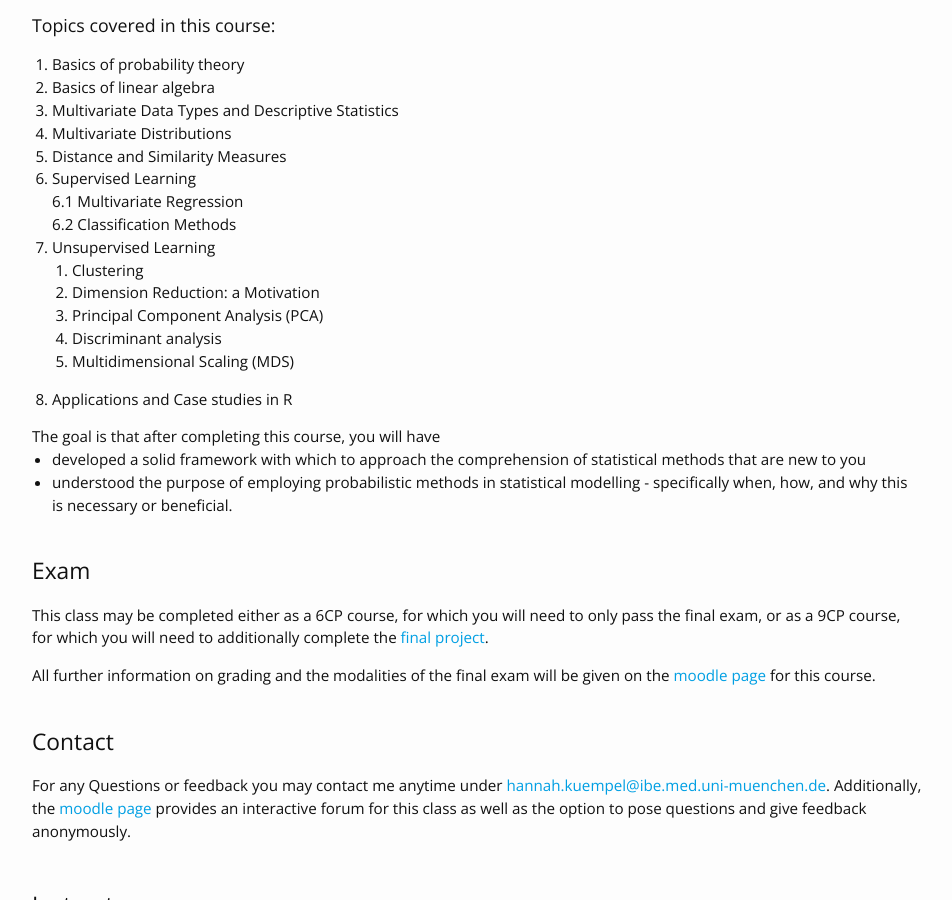
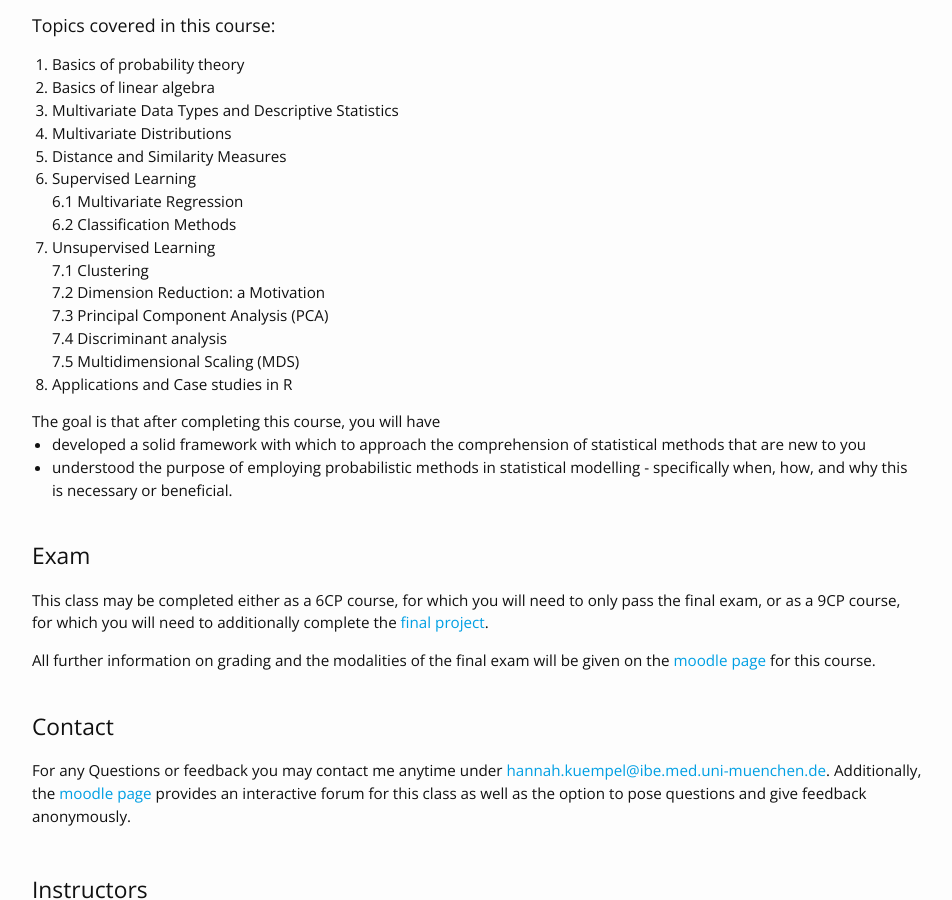
Before and after one commit to 11annah-s-teachings/11annah-s-teachings.github.io, a Jekyll site: the page built from index.md, in a window 1280 px wide and 900 px high, scrolled down 764 px. Shown: the whole window, without its empty margins (163-1115 px from the left). Built offline with Jekyll 4.4.1, drawn with Linux system fonts in a browser that asks for light colours; nearby versions of some CDN libraries.

Commit message:
Update course_description.html

```diff
--- a/_includes/course_description.html
+++ b/_includes/course_description.html
@@ -18,13 +18,11 @@
         <div><span>6.1 </span> Multivariate Regression</div>
         <div><span>6.2 </span> Classification Methods</div>
     <li>Unsupervised Learning</li>
-      <ol>
-        <li>Clustering</li>
-        <li>Dimension Reduction: a Motivation</li>
-        <li>Principal Component Analysis (PCA)</li>
-        <li>Discriminant analysis</li>
-        <li>Multidimensional Scaling (MDS)</li>
-      </ol>
+      <div><span>7.1 </span>Clustering</div>
+      <div><span>7.2 </span>Dimension Reduction: a Motivation</div>
+      <div><span>7.3 </span>Principal Component Analysis (PCA)</div>
+      <div><span>7.4 </span>Discriminant analysis</div>
+      <div><span>7.5 </span>Multidimensional Scaling (MDS)</div>
     <li>Applications and Case studies in R</li>
   </ol>
 The goal is that after completing this course, you will have
```
